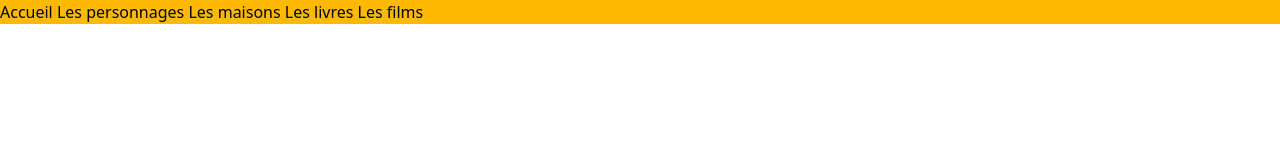
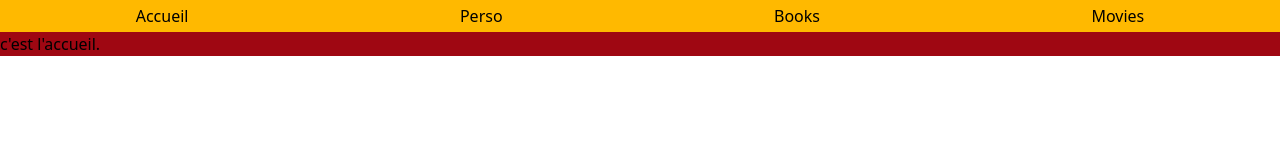
Before and after one commit to CDA-25/harry-potter, a website built with Vite: page hpnicolas/index.html in a window 1280 px wide. Built offline with nearby package versions, Linux system fonts and the light colour scheme.

Commit message:
la petite update

```diff
--- a/hpnicolas/index.html
+++ b/hpnicolas/index.html
@@ -11,18 +11,5 @@
     <div id="app"></div>
     <script type="module" src="/src/main.ts"></script>
 
-    <nav class="bg-amber-400">
-      <ul>
-        <li>
-          <a href="accueil.html">Accueil</a>
-          <a href="perso.html">Les personnages</a>
-          <a href="houses.html">Les maisons</a>
-          <a href="books.html">Les livres</a>
-          <a href="movies.html">Les films</a>
-        </li>
-      </ul>
-    </nav>
-
-
   </body>
 </html>
--- a/hpnicolas/src/main.ts
+++ b/hpnicolas/src/main.ts
@@ -1,18 +1,84 @@
 import './style.css'
+
+class Header {
+    display: string
+    href: string
+
+    constructor(
+      display: string
+    ) {
+      this.display = display
+      this.href = `/${display.toLowerCase()}.html`
+    }
+    classOutput() {
+      return this
+    }
+  }
+
+
+function header() {
+
+  let headerNav = document.createElement("nav")
+  headerNav.id = "headerNav"
+  headerNav.classList.add(
+    "bg-amber-400",
+    "flex",
+    "justify-around",
+    "items-center",
+    "w-[100%]",
+    "h-[2rem]"
+  )
+  document.body.appendChild(headerNav)
+
+  let headerMenus = [
+    "Accueil",
+    "Perso",
+    "Books",
+    "Movies"
+  ]
+
+  headerMenus.forEach(element => {
+    let menu = new Header(element)
+    menu = menu.classOutput()
+
+    let linkDiv = document.createElement("div")
+    linkDiv.id = `navLink${menu.display}`
+    headerNav.appendChild(linkDiv)
+
+    let link = document.createElement("a")
+    link.href = menu.href
+    link.textContent = menu.display
+    linkDiv.appendChild(link)
+
+  })
+}
+
+header()
 
 
 let currentURL: string = window.location.pathname
 
 switch (currentURL) {
-  case "/accueil.html": {
-    console.log("accueil")
+  case "/accueil.html":
+  case "/": {
+    let homePage = document.createElement("div")
+    homePage.id = "homePage"
+    homePage.classList.add(
+      "bg-red-800"
+    )
+    homePage.textContent = "c'est l'accueil."
+    document.body.appendChild(homePage)
 
     break;
   }
 
   case "/perso.html": {
-    document.body.classList.add("bg-gray-800")
-
+    document.body.classList.add(
+      "bg-gray-800",
+      "flex",
+      "justify-around",
+      "flex-wrap"
+    )
 
     class Perso {
       name: string;
@@ -38,13 +104,14 @@ switch (currentURL) {
           "p-[15px]",
           "border",
           "flex",
-          "justify-between",
+          "justify-around",
+          "flex-wrap",
           "items-center",
-          "w-200",
+          "w-[200px]",
+          "h-[250px]",
           "rounded",
           "m-10"
         )
-
 
           let nameContent = document.createElement("div")
           nameContent.id = "nameContent"
@@ -125,31 +192,23 @@ switch (currentURL) {
         let bookPage = document.createElement("div")
         bookPage.id = "books"
         bookPage.classList.add("bg-blue-100")
-        bookPage.textContent = `${order}, ${pages}, ${title}, ${release}}`
-
-
-
+        bookPage.textContent = `${order}, ${pages}, ${title}, ${release}`
 
         let imageDiv = document.createElement("div")
         imageDiv.id = "imgDiv"
         document.body.appendChild(bookPage)
-
 
         let image = document.createElement("img")
         image.src = cover
         image.id = "bookimg"
         image.classList.add("w-100")
         imageDiv.appendChild(image)
-
         bookPage.appendChild(imageDiv)
-
         document.body.appendChild(bookPage)
-
 
       }
 
     }
-
 
     const fetchAPIBooks = async (): Promise<any[]> => {
       const res = await fetch("https://potterhead-api.vercel.app/api/books");
@@ -175,24 +234,20 @@ switch (currentURL) {
     charsList();
 
 
+    break;
+  }
+  default: {
+    let notFound = document.createElement("div")
+    notFound.id = "notFound"
+    notFound.classList.add(
+      "bg-orange-200",
+      "text-[3rem]",
+      "flex",
+      "justify-center"
 
-
-
-
-
-
-
-
-
-
-
-
-
-
-
-
-
-    break;
+    )
+    notFound.textContent = "Cette page n'a pas été trouvée. Peut-être qu'elle est cachée pour les moldus.."
+    document.body.appendChild(notFound)
   }
 
 }
```
